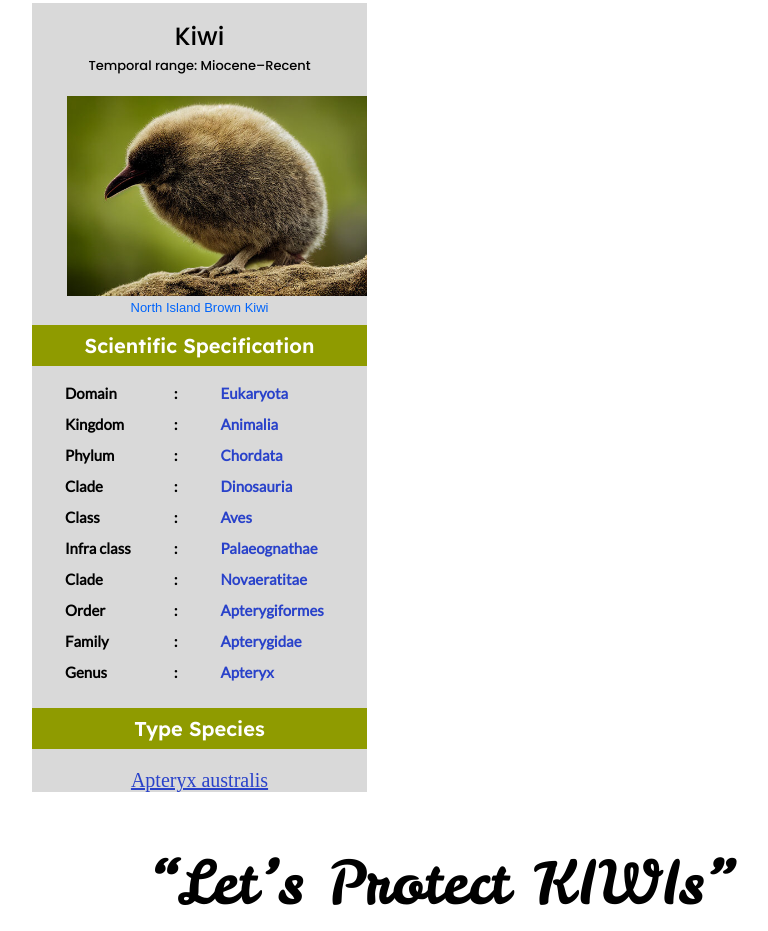
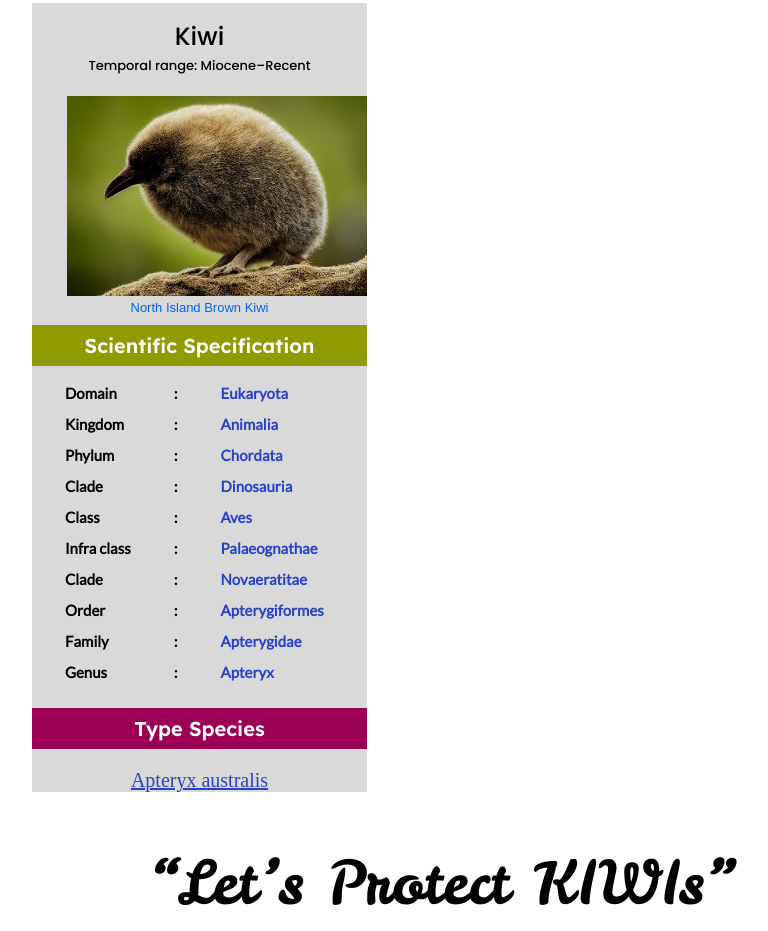
Before and after one commit to randular/kiwi-site-randula, a plain HTML site: page index.html in a window 1280 px wide. Shown: the part 3070-4001 px from the top of the page, without its empty margins (206-974 px from the left). Drawn offline with Linux system fonts and the light colour scheme; a web font is replaced by a local one.

Commit message:
Summary sub heading color selection

```diff
--- a/style/style.css
+++ b/style/style.css
@@ -127,7 +127,7 @@
     color: white;
 }
 
-.summary-sub-headings:last-child {
+.summary-sub-headings:nth-last-child(2) {
     background-color: #9B0054;
 }
 
```
Also changed, not shown: index.html (+2 -1 lines).
